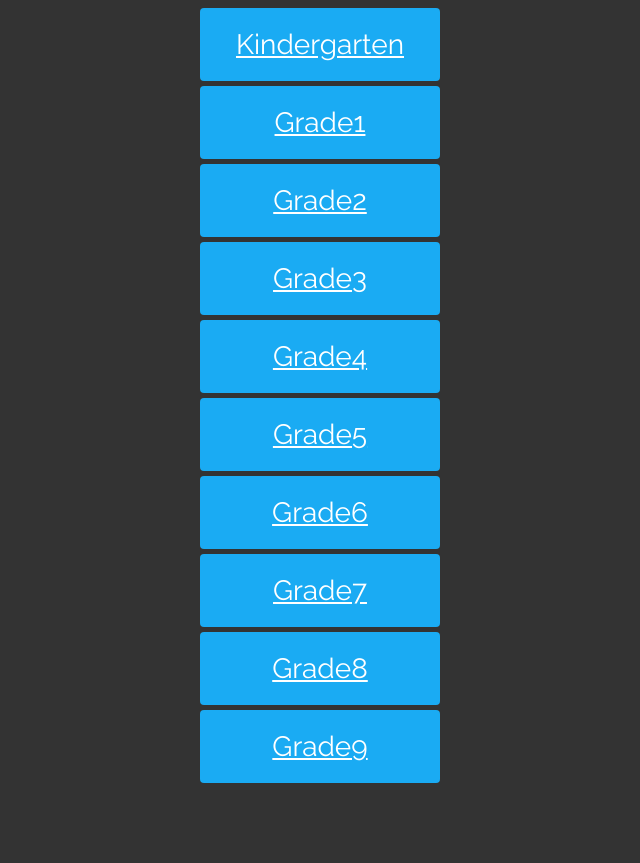
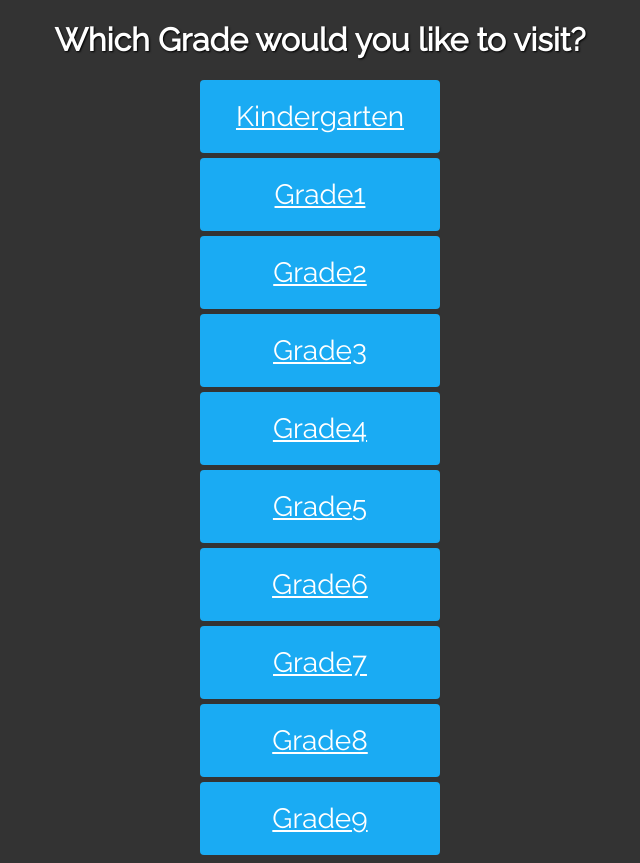
Before and after one commit to BanZ-Development/eAcademia, a website: page pages/grades.html in a window 1280 px wide. Shown: the whole page, without its empty margins (320-960 px from the left). Before the commit the page ends 800 px from the top, so only its background shows below. Drawn offline with Linux system fonts and the light colour scheme.

Commit message:
initial commit

```diff
--- a/pages/grades.html
+++ b/pages/grades.html
@@ -5,6 +5,7 @@
         <link rel="stylesheet" href="..\css\styles.css">
     </head>
     <body class="body">
+        <h1 class="h1">Which Grade would you like to visit?</h1>
     <a class="grade-button" href="/pages/grades/kindergarten.html">Kindergarten</a>
     <a class="grade-button"  href="/pages/grades/grade1.html">Grade1</a>
     <a class="grade-button"  href="/pages/grades/grade2.html">Grade2</a>
```
